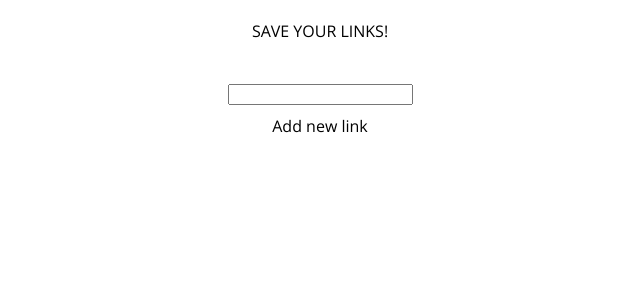
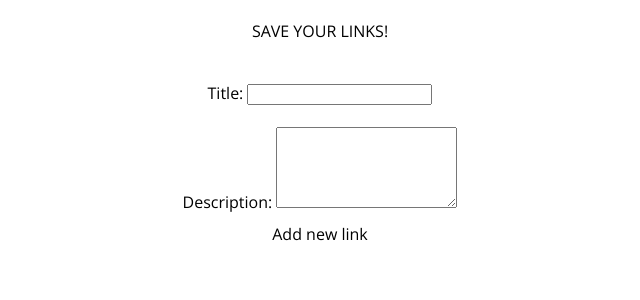
Before and after one commit to AdrianVillalbaSanchez/Algo-reactivo, a React (Create React App) app: page / in a window 1280 px wide. Shown: the top 300 px of the page, without its empty margins (320-960 px from the left). Built offline with nearby package versions, Linux system fonts and the light colour scheme.

Commit message:
desc textarea added

```diff
--- a/src/App.js
+++ b/src/App.js
@@ -44,12 +44,17 @@ class App extends Component {
         <div className="header"> SAVE YOUR LINKS! </div>
 
         <div className="formLink">
-          <input type="text"
+          <div> Title: <input type="text"
             ref={((input) => { this.textInput = input })}
             className="textInput"
             value={this.state.linkTitle}
             onChange={linkTitle => this.updateLinkTitle(linkTitle)}
-          />
+          /> </div>
+          <br />
+
+          <div>
+            Description: <textarea name="message" rows="5" cols="20"></textarea>
+          </div>
           <div className="btn" onClick={this.addLink.bind(this)}> Add new link </div>
         </div>
 
--- a/src/components/Link.js
+++ b/src/components/Link.js
@@ -8,10 +8,11 @@ class Link extends Component {
         <div className="webTitle">
           <p> {this.props.title}</p>
         </div>
+        <div className="removeBtn" onClick={this.props.deleteMethod}> × </div>
         <div className="webDesc">
           <p> Description asdfsadfsadfsadfsadf </p>
         </div>
-        <div className="removeBtn" onClick={this.props.deleteMethod}> Remove </div>
+
       </div>
 
     );
--- a/src/index.css
+++ b/src/index.css
@@ -45,4 +45,5 @@ body {
 
 .removeBtn {
   color: red;
+  float: right;
 }
```
